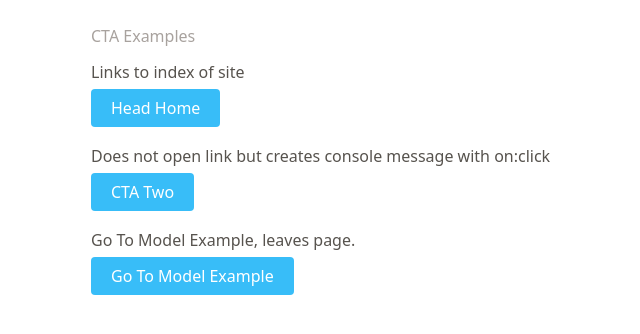
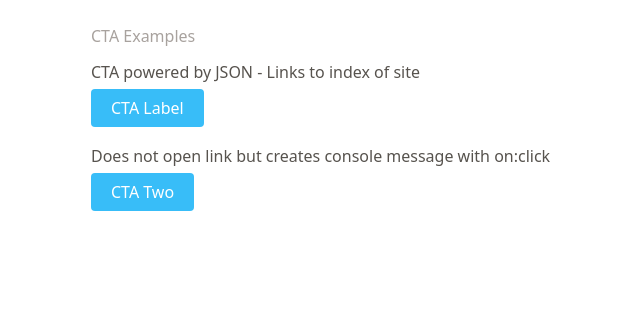
Before and after one commit to johnhoysa/svelte-storybook, a SvelteKit app: page /style-guide/cta in a window 1280 px wide. Shown: the top 334 px of the page, without its empty margins (49-689 px from the left). Built offline with nearby package versions, Linux system fonts and the light colour scheme.

Commit message:
CTA Updates to JSON structure

```diff
--- a/src/lib/components/cta/Cta.svelte
+++ b/src/lib/components/cta/Cta.svelte
@@ -1,22 +1,22 @@
 <script>
   //
   export let ctaLabel;
-  export let type;
-  export let parameters;
-  export let target;
-  export let url;
-  export let size;
+  export let ctaType;
+  export let ctaParameters;
+  export let ctaTarget;
+  export let ctaUrl;
+  export let ctaSize;
 </script>
 
 <a
   on:click
-  data-cta-type={type}
-  data-parameters={parameters}
-  {target}
-  href={url}
+  data-cta-type={ctaType}
+  data-parameters={ctaParameters}
+  target={ctaTarget}
+  href={ctaUrl}
   class="px-5 py-2 mt-5 leading-5 text-white rounded cursor-pointer bg-sky-400 hover:bg-sky-600"
 >
-  <span class={size}>{ctaLabel} </span>
+  <span class={ctaSize}>{ctaLabel} </span>
 </a>
 
 <style>
--- /dev/null
+++ b/src/lib/components/cta/json/cta.json
@@ -0,0 +1,9 @@
+{
+	"anchor": "modalBtn",
+    "ctaLabel": "CTA Label",
+    "ctaStyle": "bg-amber-500",
+    "ctaType": "internal",
+    "ctaTarget": "_self",
+    "ctaUrl": "/",
+	"backgroundColor": ""
+}
--- a/src/routes/style-guide/cta/+page.svelte
+++ b/src/routes/style-guide/cta/+page.svelte
@@ -1,6 +1,6 @@
 <script>
   import Cta from "$lib/components/cta/Cta.svelte";
-
+  import data from '$lib/components/cta/json/cta.json';
   let ctaFirst;
   let ctaSecond;
 
@@ -19,15 +19,11 @@
 
 <div class="p-3">
   <h4 class="pt-3 text-1xl text-stone-400">CTA Examples</h4>
-  <p class="pt-3 text-stone-600">Links to index of site</p>
+  <p class="pt-3 text-stone-600">CTA powered by JSON - Links to index of site</p>
   <div class="py-3">
     <Cta
       bind:value={ctaFirst}
-      ctaLabel="Head Home"
-      type="internal"
-      parameters="#params"
-      target=""
-      url="/"
+      {...data}
     />
   </div>
 
@@ -46,17 +42,6 @@
     />
   </div>
 
-  <p class="pt-3 text-stone-600">Go To Model Example, leaves page.</p>
-  <div class="py-3">
-    <Cta
-      bind:value={ctaSecond}
-      ctaLabel="Go To Model Example"
-      type="internal"
-      parameters="#params"
-      target=""
-      url="/style-guide/modal"
-    />
-  </div>
 </div>
 
 <style>
```
